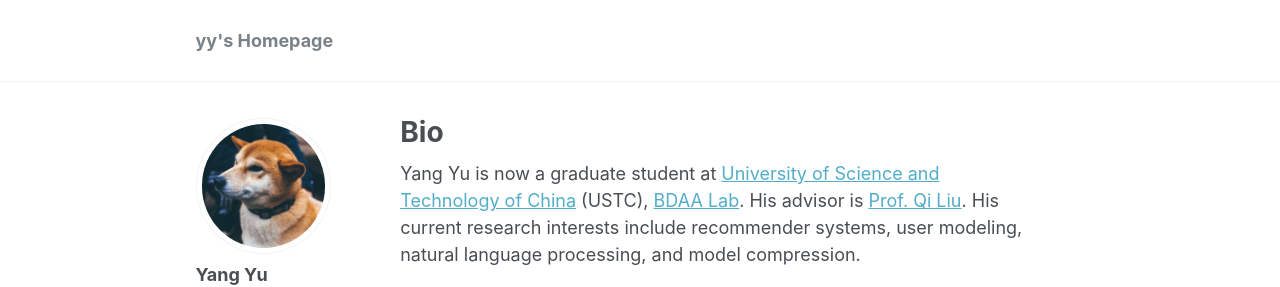
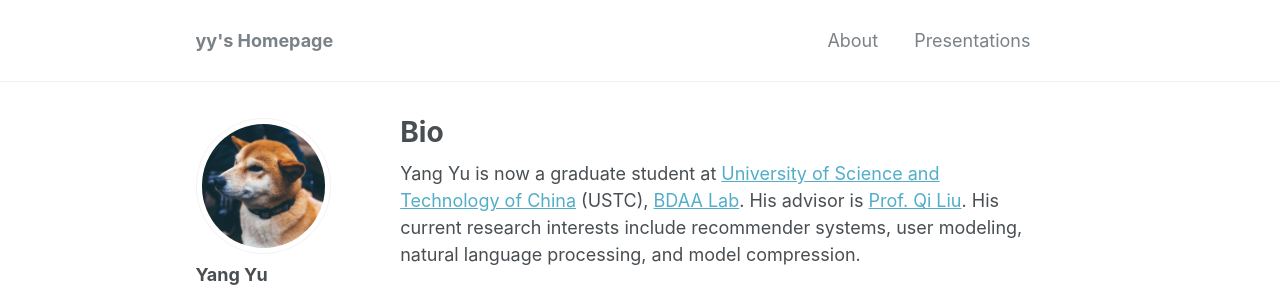
Before and after one commit to yflyl613/yflyl613.github.io, a Jekyll site: the page built from _pages/about.md, in a window 1280 px wide. Shown: the top 287 px of the page. Built offline with Jekyll 4.4.1, drawn with Linux system fonts in a browser that asks for light colours.

Commit message:
Add presentations

```diff
--- a/_data/navigation.yml
+++ b/_data/navigation.yml
@@ -1,2 +1,6 @@
 # main links links
 main:
+  - title: "About"
+    url: /
+  - title: "Presentations"
+    url: /presentations/
--- a/_includes/masthead.html
+++ b/_includes/masthead.html
@@ -5,8 +5,9 @@
     <div class="masthead__menu">
       <nav id="site-nav" class="greedy-nav">
         <!-- <button><div class="navicon"></div></button> -->
+        <p class="masthead__menu-item masthead__menu-item--lg" href="/">{{ site.title }}</p>
         <ul class="visible-links">
-          <li class="masthead__menu-item masthead__menu-item--lg"><a href="{{ base_path }}/">{{ site.title }}</a></li>
+          <!-- <li class="masthead__menu-item masthead__menu-item--lg">{{ site.title }}</li> -->
           {% for link in site.data.navigation.main %}
             {% if link.url contains 'http' %}
               {% assign domain = '' %}
--- a/_sass/_masthead.scss
+++ b/_sass/_masthead.scss
@@ -47,7 +47,11 @@
   white-space: nowrap;
 
   &--lg {
-    padding-right: 2em;
     font-weight: 700;
+    display: block;
+    margin: 0;
+    padding: 0.5rem 0;
+    color: $masthead-link-color;
+    text-decoration: none;
   }
 }
--- a/_sass/_navigation.scss
+++ b/_sass/_navigation.scss
@@ -176,6 +176,7 @@
   position: relative;
   min-width: 250px;
   background: $background-color;
+  display: flex;
 
   a {
     display: block;
@@ -202,14 +203,16 @@
   }
 
   .visible-links {
-    display: table;
+    display: flex;
+    flex: 1;
+    justify-content: flex-end;
 
     li {
-      display: table-cell;
+      // display: table-cell;
       vertical-align: middle;
 
       &:first-child {
-        font-weight: bold;
+        // font-weight: bold;
 
         a {
           margin-left: 0;
@@ -218,7 +221,7 @@
 
       &:last-child {
         a {
-          margin-right: 0;
+          margin-right: 3em;
         }
       }
     }
```
Also changed, not shown: _pages/presentations.md (added, +15 -0 lines), 5 other files.
